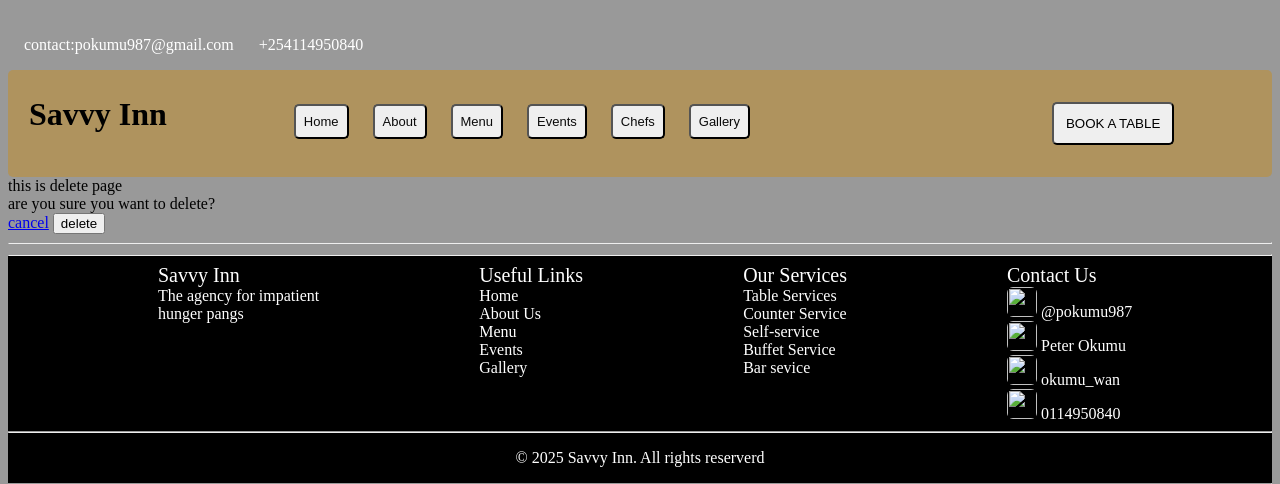
After one commit to Okumu878w/projecthotel, a Django app: page /app1/delete/2 in a window 1280 px wide. The commit adds this page. Shown: the top 484 px of the page. Run offline with Django 5.2, Linux system fonts and the light colour scheme; data comes from the database, SQL or seed files in the repository; both versions use the stored data as it was after the commit.

Commit message:
updated the delete

```diff
--- /dev/null
+++ b/hotel/app1/templates/app1/delete.html
@@ -0,0 +1,10 @@
+{% extends "main.html" %}
+{% block content %}
+<div>this is delete page</div>
+<div>are you sure you want to delete?</div>
+<form action=""method="POST">
+    {%csrf_token%}
+    <a href="{% url 'orders' %}">cancel</a>
+    <button type="submit">delete</button>
+</form>
+{% endblock  %}
--- a/hotel/app1/templates/app1/display.html
+++ b/hotel/app1/templates/app1/display.html
@@ -7,6 +7,7 @@
     <div>{{order.description}}</div>
     <a href="{% url 'dispone' order.id %}">see more</a>
     <a href="{% url 'update' order.id %}">update</a>
+    <a href="{% url 'delete' order.id %}">delete</a>
     {%endfor%}
 </div>
 {% endblock  %}
--- a/hotel/app1/urls.py
+++ b/hotel/app1/urls.py
@@ -10,5 +10,7 @@ urlpatterns = [
     path('menu', views.menu ,name="menu"),
     path('display', views.orderdisplay ,name="orders"),
     path('dispone/<str:pk>', views.orderdispone ,name="dispone"),
-    path('update/<str:pk>', views.update ,name="update")
+    path('update/<str:pk>', views.update ,name="update"),
+    path('delete/<str:pk>', views.delete ,name="delete")
+
 ]
--- a/hotel/app1/views.py
+++ b/hotel/app1/views.py
@@ -62,3 +62,13 @@ def update(request,pk):
 
     context={"orders":ord}
     return render(request,'app1/book.html',context)
+
+def delete(request,pk):
+    orders=order.objects.get(id=pk)
+    if request.method=="POST":
+        orders.delete()
+        return redirect("orders")
+
+
+    context={"orders":orders}
+    return render(request,'app1/delete.html',context)
```
Also changed, not shown: hotel/db.sqlite3.
